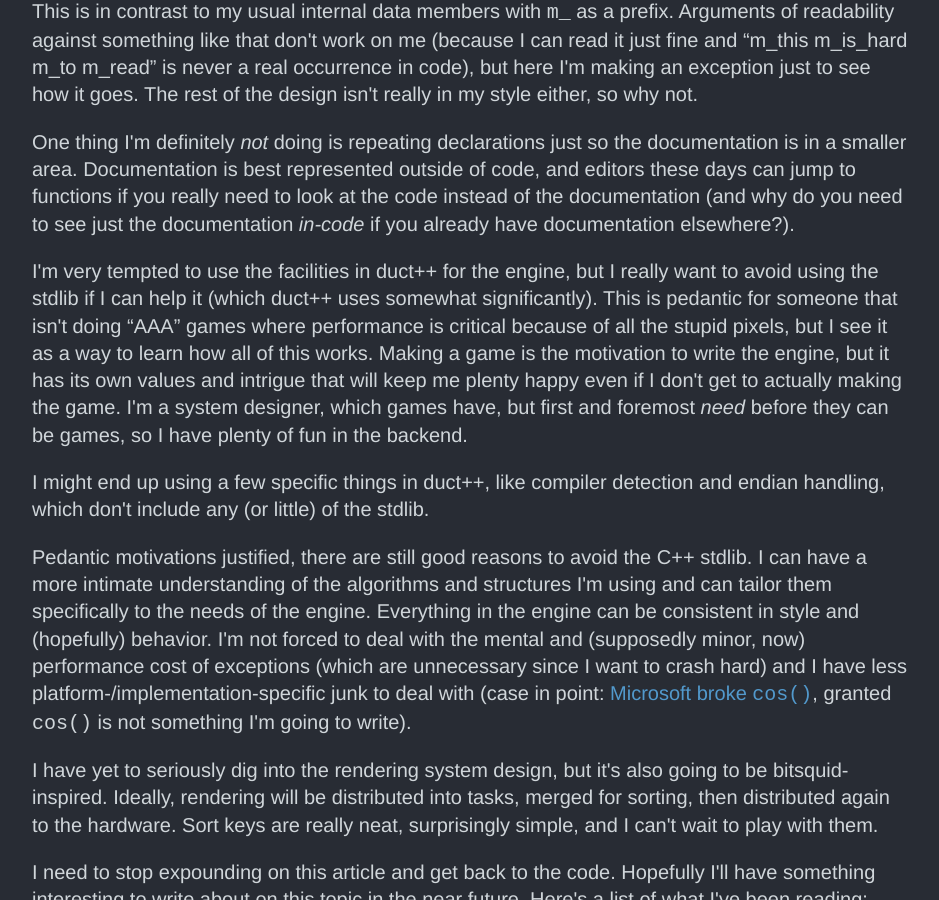
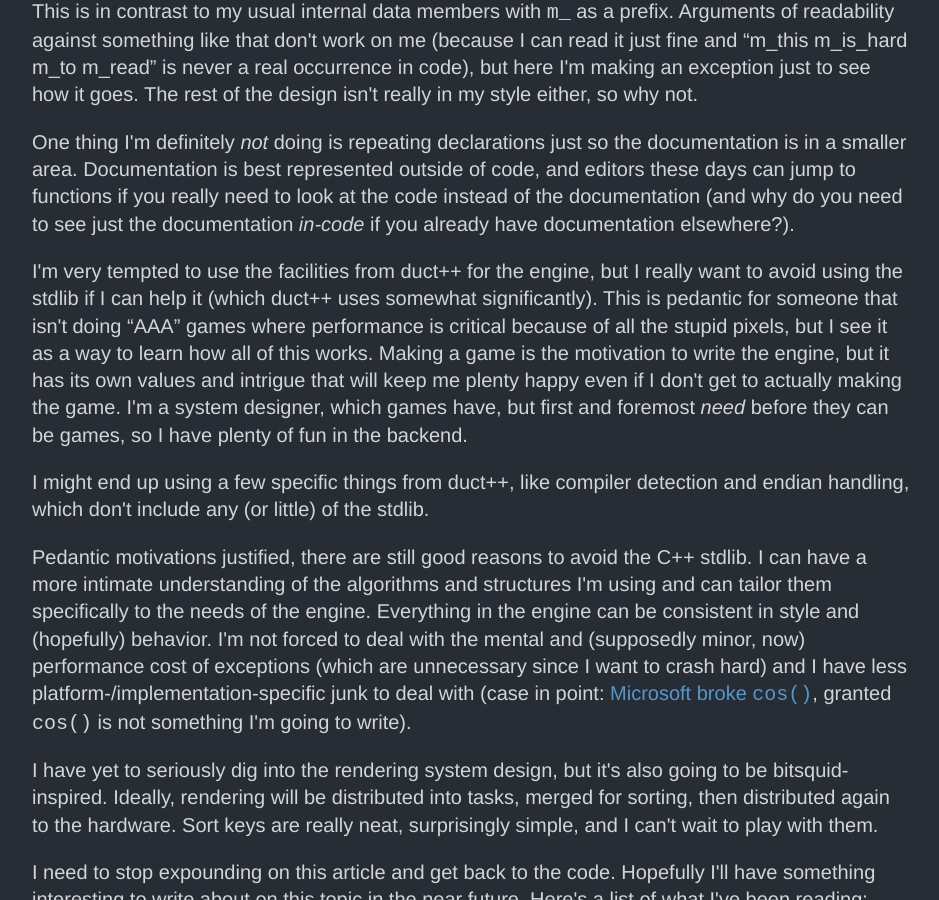
Before and after one commit to Allopoeia/allopoeia.github.com, a Jekyll site: the page built from _posts/dev/2014-06-23-data-oriented-design-for-games.html, in a window 1280 px wide and 900 px high, scrolled down 4633 px. Shown: the whole window, without its empty margins (168-1107 px from the left). Built offline with Jekyll 4.4.1, drawn with Linux system fonts in a browser that asks for light colours; comment, search, counter and statistics services are not loaded.

Commit message:
PRs: 1: `dev/2014-06-23-data-oriented-design-for-games.html`.
* 1:
	- Rewordings.

```diff
--- a/_posts/dev/2014-06-23-data-oriented-design-for-games.html
+++ b/_posts/dev/2014-06-23-data-oriented-design-for-games.html
@@ -58,9 +58,9 @@ subtitle:
 
 <p>One thing I'm definitely <em>not</em> doing is repeating declarations just so the documentation is in a smaller area. Documentation is best represented outside of code, and editors these days can jump to functions if you really need to look at the code instead of the documentation (and why do you need to see just the documentation <em>in-code</em> if you already have documentation elsewhere?).</p>
 
-<p>I'm very tempted to use the facilities in duct++ for the engine, but I really want to avoid using the stdlib if I can help it (which duct++ uses somewhat significantly). This is pedantic for someone that isn't doing “AAA” games where performance is critical because of all the stupid pixels, but I see it as a way to learn how all of this works. Making a game is the motivation to write the engine, but it has its own values and intrigue that will keep me plenty happy even if I don't get to actually making the game. I'm a system designer, which games have, but first and foremost <em>need</em> before they can be games, so I have plenty of fun in the backend.</p>
+<p>I'm very tempted to use the facilities from duct++ for the engine, but I really want to avoid using the stdlib if I can help it (which duct++ uses somewhat significantly). This is pedantic for someone that isn't doing “AAA” games where performance is critical because of all the stupid pixels, but I see it as a way to learn how all of this works. Making a game is the motivation to write the engine, but it has its own values and intrigue that will keep me plenty happy even if I don't get to actually making the game. I'm a system designer, which games have, but first and foremost <em>need</em> before they can be games, so I have plenty of fun in the backend.</p>
 
-<p>I might end up using a few specific things in duct++, like compiler detection and endian handling, which don't include any (or little) of the stdlib.</p>
+<p>I might end up using a few specific things from duct++, like compiler detection and endian handling, which don't include any (or little) of the stdlib.</p>
 
 <p>Pedantic motivations justified, there are still good reasons to avoid the C++ stdlib. I can have a more intimate understanding of the algorithms and structures I'm using and can tailor them specifically to the needs of the engine. Everything in the engine can be consistent in style and (hopefully) behavior. I'm not forced to deal with the mental and (supposedly minor, now) performance cost of exceptions (which are unnecessary since I want to crash hard) and I have less platform-/implementation-specific junk to deal with (case in point: <a target="_blank" href="https://connect.microsoft.com/VisualStudio/feedback/details/890664/vs-14-ctp-cos-returns-bogus-results-in-64-bit-build">Microsoft broke <code>cos()</code></a>, granted <code>cos()</code> is not something I'm going to write).</p>
 
```
Also changed, not shown: other parts of _posts/dev/2014-06-23-data-oriented-design-for-games.html (+1 -1 lines).
